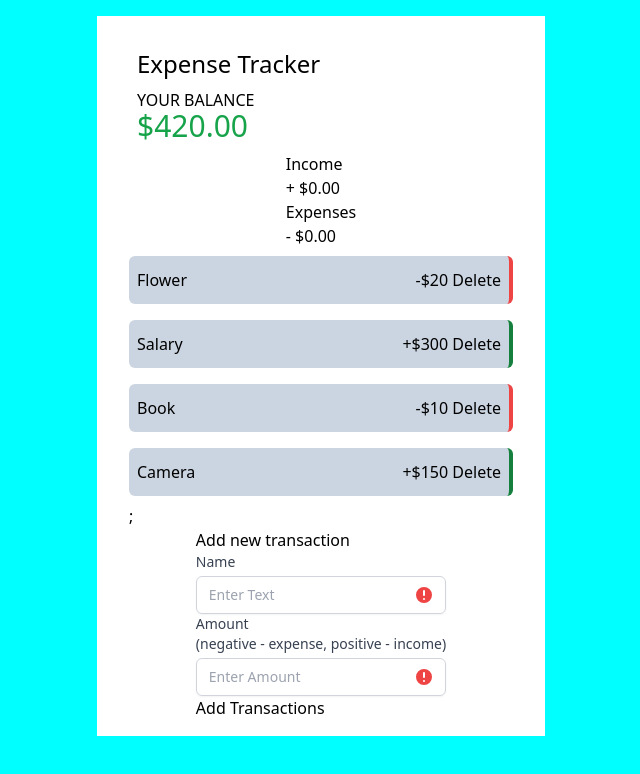
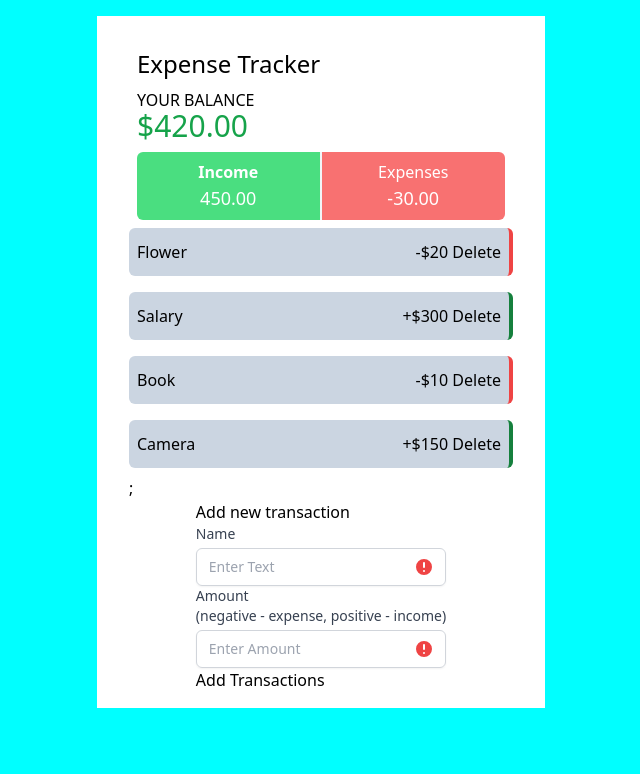
Before and after one commit to Sochuks/react-expense-tracker, a React (Vite) app: page / in a window 1280 px wide. Shown: the top 774 px of the page, without its empty margins (319-959 px from the left). Built offline with nearby package versions, Linux system fonts and the light colour scheme.

Commit message:
Created income & expense functions - Modify component styles

```diff
--- a/src/Components/IncomeExpenses.jsx
+++ b/src/Components/IncomeExpenses.jsx
@@ -1,18 +1,33 @@
-import React from 'react'
+import React, { useContext } from 'react'
+import { GlobalContext } from '../Context/GlobalState'
 
 const IncomeExpenses = () => {
+  const {transactions} = useContext(GlobalContext);
+
+  const amount = transactions.map(item => (item.amount))
+
+  // Get Income
+  const income = amount
+    .filter(item => item > 0)
+    .reduce((accumulate, item) => (accumulate += item), 0).toFixed(2)
+
+  // Get Expense
+  const expense = amount
+    .filter(item => item < 0)
+    .reduce((accumulate, item) => (accumulate += item), 0).toFixed(2)
+
   return (
-    <div>
+    <div className='w-full flex justify-between'>
         {/* Income */}
-        <div>
-           <h4>Income</h4>
-           <p>+ $0.00</p>
+        <div className='px-3 py-2 bg-green-400 w-full text-center text-white rounded-l-md border-r-2 border-slate-100'>
+           <h4 className='font-bold'>Income</h4>
+           <p className='text-lg'>{income}</p>
         </div>
 
         {/* Expenses */}
-        <div>
-           <h4>Expenses</h4>
-           <p>- $0.00</p>
+        <div className='px-3 py-2 bg-red-400 w-full text-center text-white rounded-r-md'>
+           <h4 className='font-medium'>Expenses</h4>
+           <p className='text-lg'>{expense}</p>
         </div>
     </div>
   )
```
